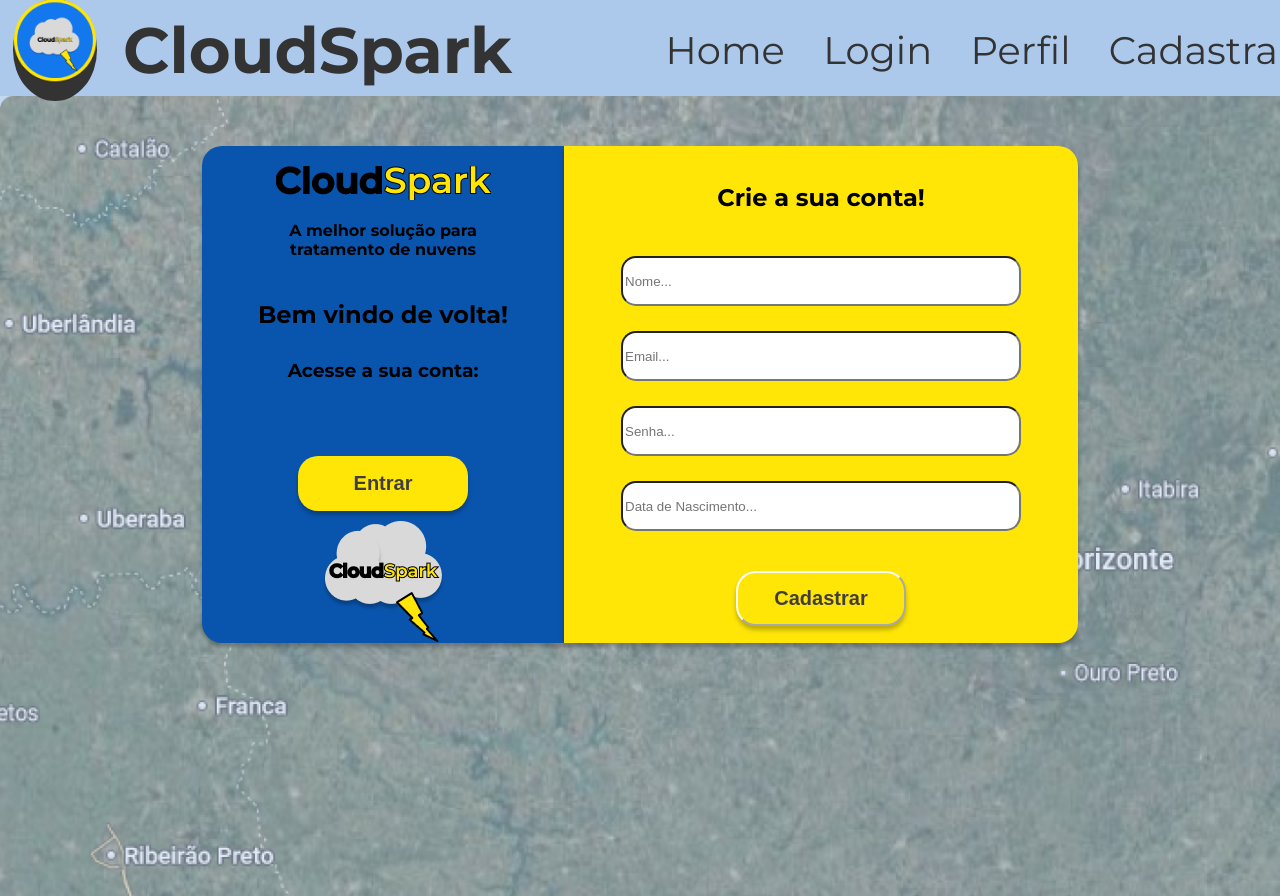
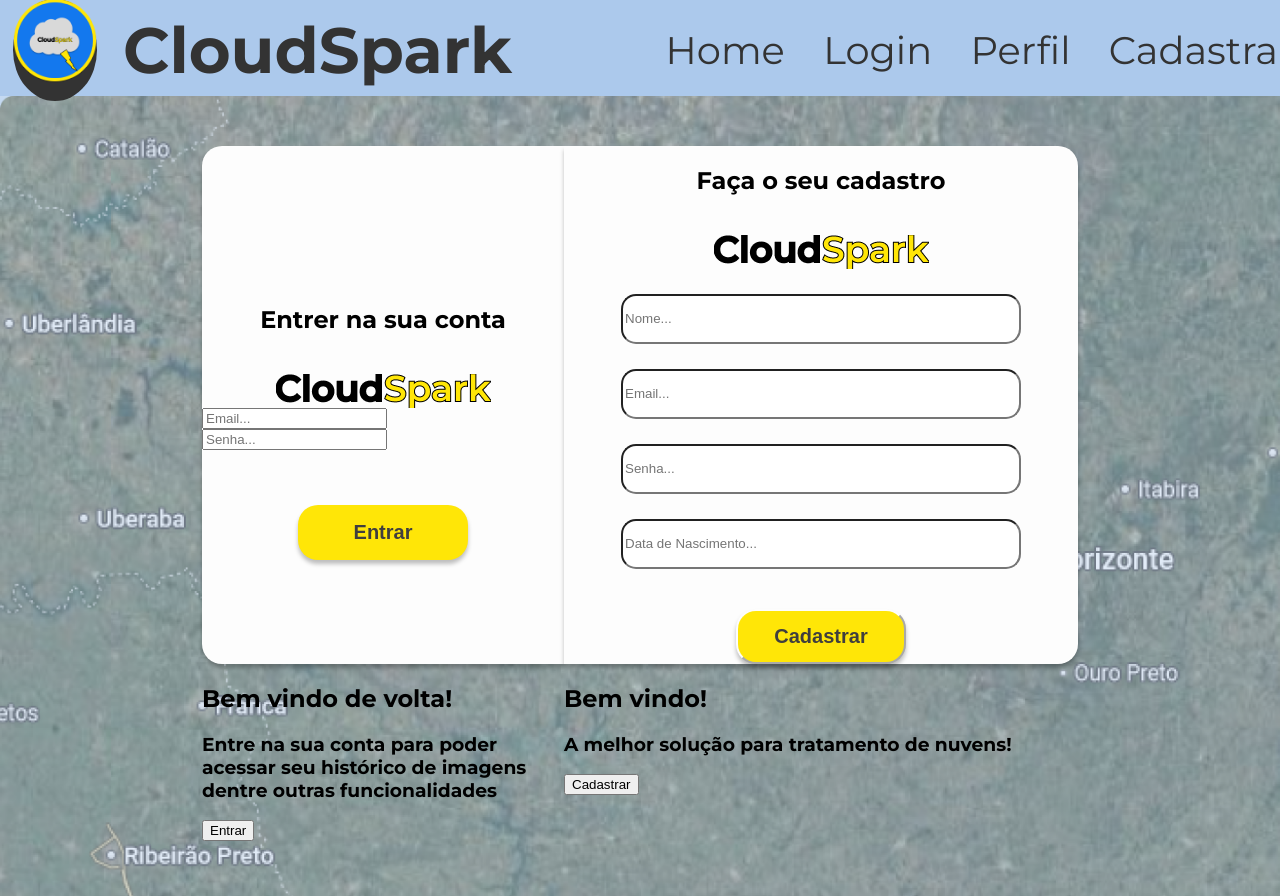
Before and after one commit to CloudSparkTeam/cloudSpark-web, a React (Create React App) app: page /login in a window 1280 px wide. Shown: the top 896 px of the page. Built offline with nearby package versions, Linux system fonts and the light colour scheme.

Commit message:
feat: iniciando nova tela de login

```diff
--- /dev/null
+++ b/src/Pages/NovoLogin/NovoLogin.css
@@ -0,0 +1,128 @@
+.imagem-fundo {
+    background-image: url("../../Images/mapaOpacoRascunho.png");
+    background-size: cover;
+    width: 100wh;
+    height: 100vh;
+    background-repeat: no-repeat;
+    z-index: -1;
+}
+
+/* .imagemfundo {
+    height: 100vh;
+    width: 100wh;
+    z-index: -1;
+    filter: blur(1px);
+} */
+
+.container2 {
+    padding-top: 50px;
+    z-index: 1;
+    height: 480px; /*nao esta sendo aplicado*/
+    /* width: 100vw; */
+    display: grid;
+    grid-template-columns: 362px 514px;
+    justify-content: center;
+    align-self: center;
+    /* align-items: center;
+    justify-content: center; */
+
+
+}
+
+.lado-esquerdo {
+    background-color: #FDFDFD;
+    height: 580;        /*nao esta sendo aplicado*/
+    width: 362;         /*nao esta sendo aplicado*/
+    display: flex;
+    flex-direction: column;
+    justify-content: center;
+    align-items: center;
+    border-top-left-radius: 20px;
+    border-bottom-left-radius: 20px;
+    box-shadow: 0px 4px 4px rgba(0, 0, 0, 0.25);
+    position: relative;
+}
+
+.lado-direito {
+    background-color: #FDFDFD;
+    height: 580;        /*nao esta sendo aplicado*/
+    height: 514;     /*nao esta sendo aplicado*/
+    display: flex;
+    flex-direction: column;
+    justify-content: center;
+    align-items: center;
+    border-top-right-radius: 20px;
+    border-bottom-right-radius: 20px;
+    box-shadow: 0px 4px 4px rgba(0, 0, 0, 0.25);
+    position: relative;
+}
+
+.botao-entrar {
+    height: 55px;
+    width: 170px;
+    border-radius: 20px;
+    color: #403E3E;
+    background-color: #FFE607;
+    font-size: 20px;
+    font-weight: bold;
+    border: none;
+    box-shadow: 0px 4px 4px rgba(0, 0, 0, 0.25);
+    transition: box-shadow 0.3 ease;
+    margin-top: 20px;
+
+}
+
+.botao-entrar:hover {
+    box-shadow: 0px 8px 8px rgba(0, 0, 0, 0.25);
+}
+
+.botao-cadastrar {
+    height: 55px;
+    width: 170px;
+    border-radius: 20px;
+    color: #403E3E;
+    background-color: #FFE607;
+    font-size: 20px;
+    font-weight: bold;
+    border-color: #FDFDFD;
+    box-shadow: 0px 4px 4px rgba(0, 0, 0, 0.25);
+    transition: box-shadow 0.3 ease;
+    margin-top: 40px;
+}
+
+.botao-cadastrar:hover {
+    box-shadow: 0px 8px 8px rgba(0, 0, 0, 0.25);
+}
+
+.input-cadastro {
+    height: 50px;
+    width: 400px;
+    border-radius: 15px;
+    color: black;
+    font-size: 24;              /*nao esta sendo aplicado*/
+    font-weight: medium;    /*nao esta sendo aplicado*/
+    margin-top: 25px;
+}
+
+
+.input-cadastro::placeholder {
+    font-size: 24;  /*nao esta sendo aplicado*/
+    font-weight: medium;    /*nao esta sendo aplicado*/
+}
+
+.mini-logo {
+    margin-top: 45px;
+}
+
+.palavra-logo {
+    margin-top: 20px;
+}
+
+.texto-logo {
+    width: 280px;
+    text-align: center;
+}
+
+.texto-acessar-conta {
+    margin-top: 10px;
+}
--- /dev/null
+++ b/src/Pages/NovoLogin/NovoLogin.tsx
@@ -0,0 +1,154 @@
+import React from "react";
+import "./NovoLogin.css";
+import logoTexto from "../../Images/CloudSpark.png";
+import logoMini from "../../Images/miniLOGO.png";
+import { useNavigate } from "react-router-dom";
+import { useState } from "react";
+import axios from "axios";
+import Navbar from '../../Componets/Navbar/App';
+
+export default function Login() {
+
+    const [email, setEmail] = useState("");
+    const [senha, setSenha] = useState("");
+    const [nome, setNome] = useState("");
+    const [dataNascimento, setDataNascimento] = useState(""); // Novo estado para data de nascimento
+
+    const [mostrarCadastro, setMostrarCadastro] = useState(false);
+
+    const handleToggle = () => {
+        setMostrarCadastro(prev => !prev);
+    };
+
+    const navigate = useNavigate();
+
+    // Função para navegar para a página de login
+    function handleNavigation() {
+        navigate("/entrar");
+    }
+
+    // Função para cadastro
+    async function handleCadastro() {
+        const urlLoginCadastro = "http://localhost:3002/usuario/criar"; // URL da API de cadastro
+        const objetoUserParaCadastrar = {
+            nome: nome,
+            email: email,
+            senha: senha,
+            data_nascimento: dataNascimento // Incluindo data de nascimento no envio
+        };
+
+        try {
+            console.log(objetoUserParaCadastrar)
+            const response = await axios.post(urlLoginCadastro, objetoUserParaCadastrar);
+
+            if (response.status === 201) { // Verifica se há um token
+                navigate("/entrar");
+            } else {
+                window.alert("Cadastro falhou. Verifique as informações fornecidas.");
+            }
+        } catch (error) {
+            console.error("Erro ao realizar o cadastro: ", error);
+            window.alert("Não foi possível realizar o cadastro");
+        }
+    }
+
+    return (
+        <>
+            <Navbar />
+
+            <div className="imagem-fundo">
+
+                <div className="container2">
+                    <div className="lado-esquerdo">
+
+
+                        <h2 className="texto-bemvindo">Entrer na sua conta</h2>
+                        <img src={logoTexto} className="palavra-logo" alt="Logo"/>
+                        <div className="bloco-inputs-novo">
+
+                        <input
+                            className="inputs-entrar-novo"
+                            type="text"
+                            placeholder="Email..."
+                            value={email}
+                            onChange={e => setEmail(e.target.value)}
+                        />
+
+                        <input
+                            className="inputs-entrar-novo"
+                            type="password"
+                            placeholder="Senha..."
+                            value={senha}
+                            onChange={e => setSenha(e.target.value)}
+                        />
+                    </div>
+
+                        <button className="botao-entrar" onClick={handleNavigation}>Entrar</button>
+
+                    </div>
+                    <div className="lado-direito">
+                        <h2 className="texto-criar-conta">Faça o seu cadastro</h2>
+                        <img src={logoTexto} className="palavra-logo" alt="Logo"/>
+                        <input
+                            className="input-cadastro"
+                            type="text"
+                            placeholder="Nome..."
+                            value={nome}
+                            onChange={e => setNome(e.target.value)}
+                        />
+
+                        <input
+                            className="input-cadastro"
+                            type="text"
+                            placeholder="Email..."
+                            value={email}
+                            onChange={e => setEmail(e.target.value)}
+                        />
+
+                        <input
+                            className="input-cadastro"
+                            type="password"
+                            placeholder="Senha..."
+                            value={senha}
+                            onChange={e => setSenha(e.target.value)}
+                        />
+
+                        {/* Campo de Data de Nascimento */}
+                        <input
+                            className="input-cadastro"
+                            type="text"
+                            placeholder="Data de Nascimento..."
+                            value={dataNascimento}
+                            onChange={e => setDataNascimento(e.target.value)}
+                        />
+
+                        <button className="botao-cadastrar" onClick={handleCadastro}>Cadastrar</button>
+                    </div>
+                    <div className="clique-esquerdo">
+                        <h2>Bem vindo de volta!</h2>
+                        <div className="texto2-cliqueesquerdo">
+                            <h3>Entre na sua conta para poder acessar seu histórico de imagens dentre outras
+                            funcionalidades</h3>
+                        </div>
+                        <div className="botaoesquerdoentrar">
+                        <button onClick={handleToggle}>
+                            Entrar
+                        </button>
+                    </div>
+                    </div>
+                    <div className="clique-direito">
+                    <h2>Bem vindo!</h2>
+                    <div className="texto2-cliquedireito">
+                        <h3>A melhor solução para tratamento de nuvens!</h3>
+                    </div>
+                    <div className="botaodireitocadastrar">
+                        <button onClick={handleToggle}>
+                            Cadastrar
+                        </button>
+                    </div>
+                    </div>
+                </div>
+            </div>
+        </>
+    );
+}
--- a/src/index.tsx
+++ b/src/index.tsx
@@ -8,10 +8,11 @@ import LoginEntrar from './Pages/LoginEntrar/LoginEntrar';
 import Login from './Pages/Login/Login';
 import Perfil from './Pages/Profile/Perfil';
 import CadastroUsuario from './Pages/CadastroUsuario/CadastroUsuario';
+import NovoLogin from './Pages/NovoLogin/NovoLogin';
 
 const router = createBrowserRouter([{
   path: "/login",
-  element: <Login />
+  element: <NovoLogin />
 },
 {
   path: "/entrar",
```
